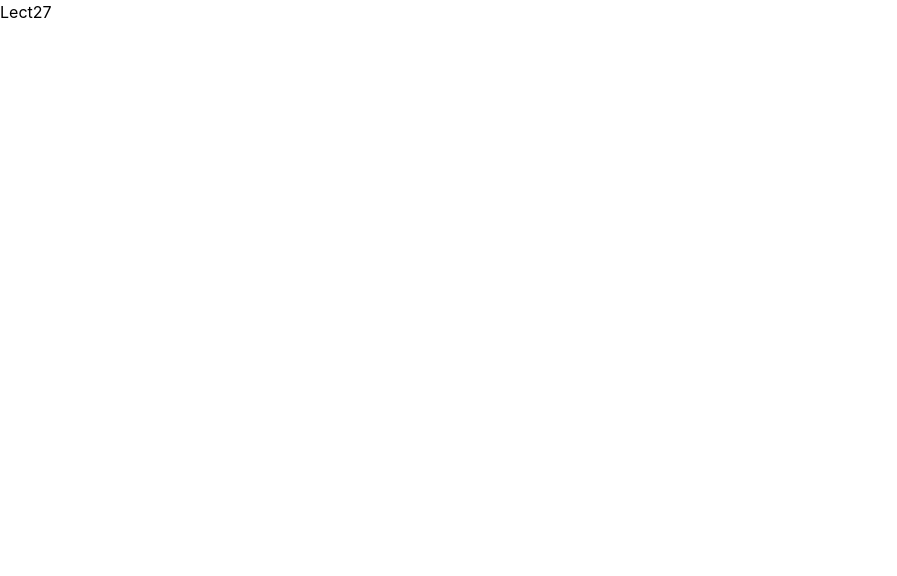
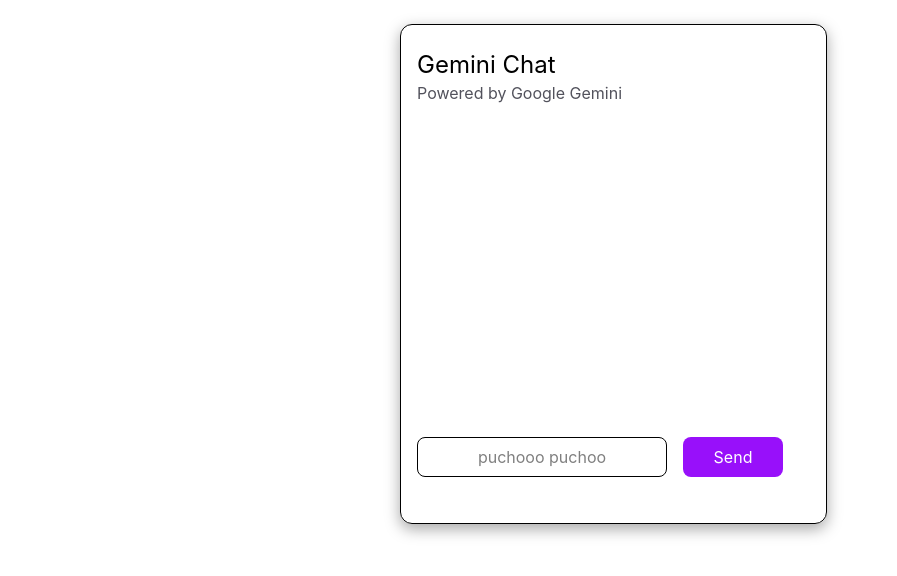
Before and after one commit to mansee-11/Web-Dev, a React (Vite) app in the folder JS/react_p/my-react-app/: page / in a window 1280 px wide. Shown: the top 576 px of the page, without its empty margins (0-897 px from the left). Built offline with nearby package versions, Linux system fonts and the light colour scheme.

Commit message:
gemini chatbot

```diff
--- a/JS/react_p/my-react-app/package.json
+++ b/JS/react_p/my-react-app/package.json
@@ -10,6 +10,7 @@
     "preview": "vite preview"
   },
   "dependencies": {
+    "@google/generative-ai": "^0.24.1",
     "@tailwindcss/vite": "^4.3.1",
     "react": "^19.2.6",
     "react-dom": "^19.2.6",
--- a/JS/react_p/my-react-app/src/App.jsx
+++ b/JS/react_p/my-react-app/src/App.jsx
@@ -347,11 +347,23 @@
 
 //lect 27
 
+// import React from 'react'
+// import Lect27 from './Lect27'
+// const App = () => {
+//   return (
+//     <div><Lect27/></div>
+//   )
+// }
+
+// export default App
+
+
 import React from 'react'
-import Lect27 from './Lect27'
+import ChatBot from './ChatBot'
+
 const App = () => {
   return (
-    <div><Lect27/></div>
+    <div><ChatBot/></div>
   )
 }
 
--- /dev/null
+++ b/JS/react_p/my-react-app/src/ChatBot.jsx
@@ -0,0 +1,31 @@
+import React, { useState } from 'react'
+import {GoogleGenerativeAI} from '@google/generative-ai'
+const ChatBot = () => {
+    let [searchData,SetSearchData] =useState('')
+    let[Data,SetData]=useState('')
+    let genAi=new GoogleGenerativeAI("key") //AIzaSyDxj3E07f4rJ4y94xAUVvfe0vb6TY_1rKw
+    async function search(){
+        try{
+            let model=genAi.getGenerativeModel({
+                model:"gemini-2.5-flash"
+            })
+            let res= await model.generateContent(searchData)
+            console.log(res.response.text());
+            SetData(res.response.text());
+        }
+        catch(er){
+            console.log(er)
+        }
+    }
+  return (
+    <div className='h-[500px] w-1/3 bg-grey-100 border rounded-xl mt-6 ml-[400px] shadow-[0_5px_15px_rgba(0,0,0,0.35)]'>
+        <h1 className='text-2xl ml-4 mt-6'>Gemini Chat</h1>
+        <h1 className='text-zinc-600 ml-4'>Powered by Google Gemini</h1>
+        <div className='h-2/3 w-full ml-2 flex flex-col justify-center items-center text-wrap'>{Data}</div>
+        <input className='border h-[40px] w-[250px] rounded-lg ml-4 text-center' placeholder='puchooo puchoo' onChange={(e)=>SetSearchData(e.target.value)}/>
+        <button className='text-white bg-purple-600 h-[40px] w-[100px] rounded-lg ml-4' onClick={search}>Send</button>
+    </div>
+  )
+}
+
+export default ChatBot
```
Also changed, not shown: 1 other file (tests, documents, lock files or other folders).
